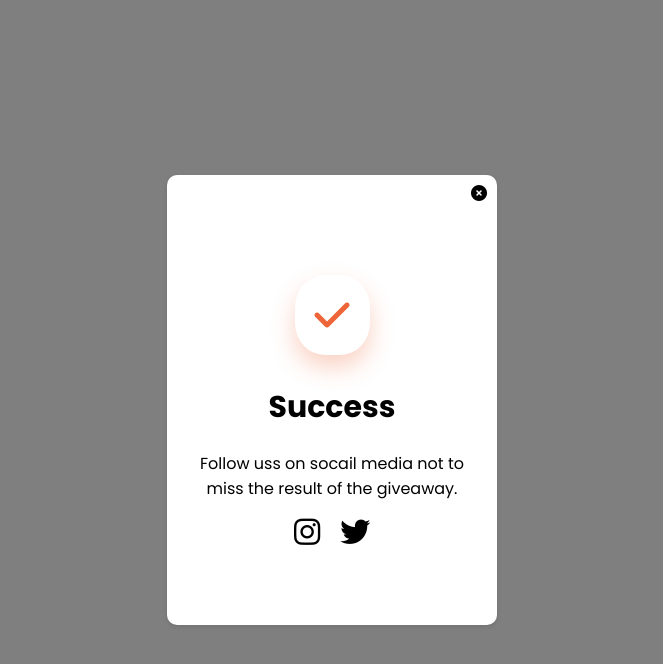
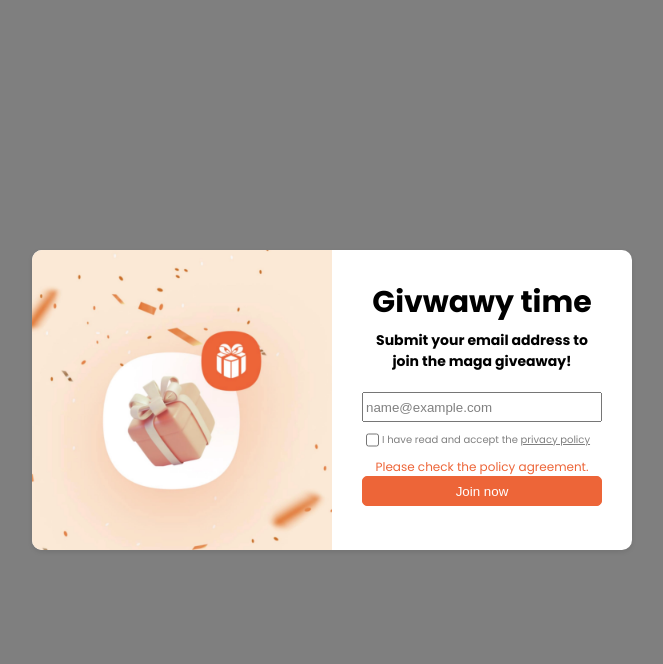
Before and after one commit to farzanehFathi/pop-up-project, a plain HTML site: page index.html in a window 1280 px wide. Both pictures are taken after typing "name@example.com" into the empty fields and a click on the input "Join now". Shown: the whole page, without its empty margins (308-971 px from the left). Drawn offline with Linux system fonts and the light colour scheme.

Commit message:
Finalized the project

```diff
--- a/index.html
+++ b/index.html
@@ -34,6 +34,7 @@
             <input type="checkbox" name="" id="" />
             <p>I have read and accept the <a href="#">privacy policy</a></p>
           </div>
+          <p class="errMsg">Please check the policy agreement.</p>
 
           <input type="submit" value="Join now" class="submit" />
         </form>
--- a/script.js
+++ b/script.js
@@ -1,26 +1,22 @@
+// Select Objects
+
 const popUpModal = document.querySelector(".pop-up-modal");
 const successModal = document.querySelector(".success-modal");
 const overlay = document.querySelector(".overlay");
 
 const form = document.querySelector("form");
 const emailInput = document.querySelector(".email");
-const policyCheckBox = document.querySelector(".check-box input");
+const policyCheckBox = document.querySelector(
+  ".check-box input[type='checkbox']"
+);
+const errMsg = document.querySelector(".errMsg");
 const closeSuccessBtn = document.querySelector(".close-sccss-btn");
 
+// Define Functions
 const ShowPopUp = () => {
   if (popUpModal === null) return;
   popUpModal.classList.add("active");
   overlay.classList.add("active");
-};
-
-const closePopUp = () => {
-  if (popUpModal === null) return;
-  popUpModal.classList.remove("active");
-};
-
-const openSuccess = () => {
-  if (successModal === null) return;
-  successModal.classList.add("active");
 };
 
 const closeSuccess = () => {
@@ -28,14 +24,24 @@ const closeSuccess = () => {
   overlay.classList.remove("active");
 };
 
+// Open Pop Up
 document.addEventListener("DOMContentLoaded", function () {
   setTimeout(ShowPopUp, 1000);
 });
 
+// Submit the Form
 form.addEventListener("submit", function (e) {
   e.preventDefault();
-  popUpModal.classList.remove("active");
-  successModal.classList.add("active");
+
+  const isPolicyChecked = policyCheckBox.checked;
+  if (!isPolicyChecked) {
+    errMsg.classList.add("active");
+  } else {
+    popUpModal.classList.remove("active");
+    successModal.classList.add("active");
+    errMsg.classList.remove("active");
+  }
 });
 
+// Close Success
 closeSuccessBtn.addEventListener("click", closeSuccess);
--- a/styles.css
+++ b/styles.css
@@ -121,6 +121,17 @@
   color: gray;
 }
 
+.pop-up-txt-side .errMsg {
+  font-size: 12px;
+  visibility: hidden;
+  color: var(--primary);
+  margin: 0;
+}
+
+.pop-up-txt-side .errMsg.active {
+  visibility: visible;
+}
+
 /* Overlay */
 .overlay {
   position: fixed;
```
